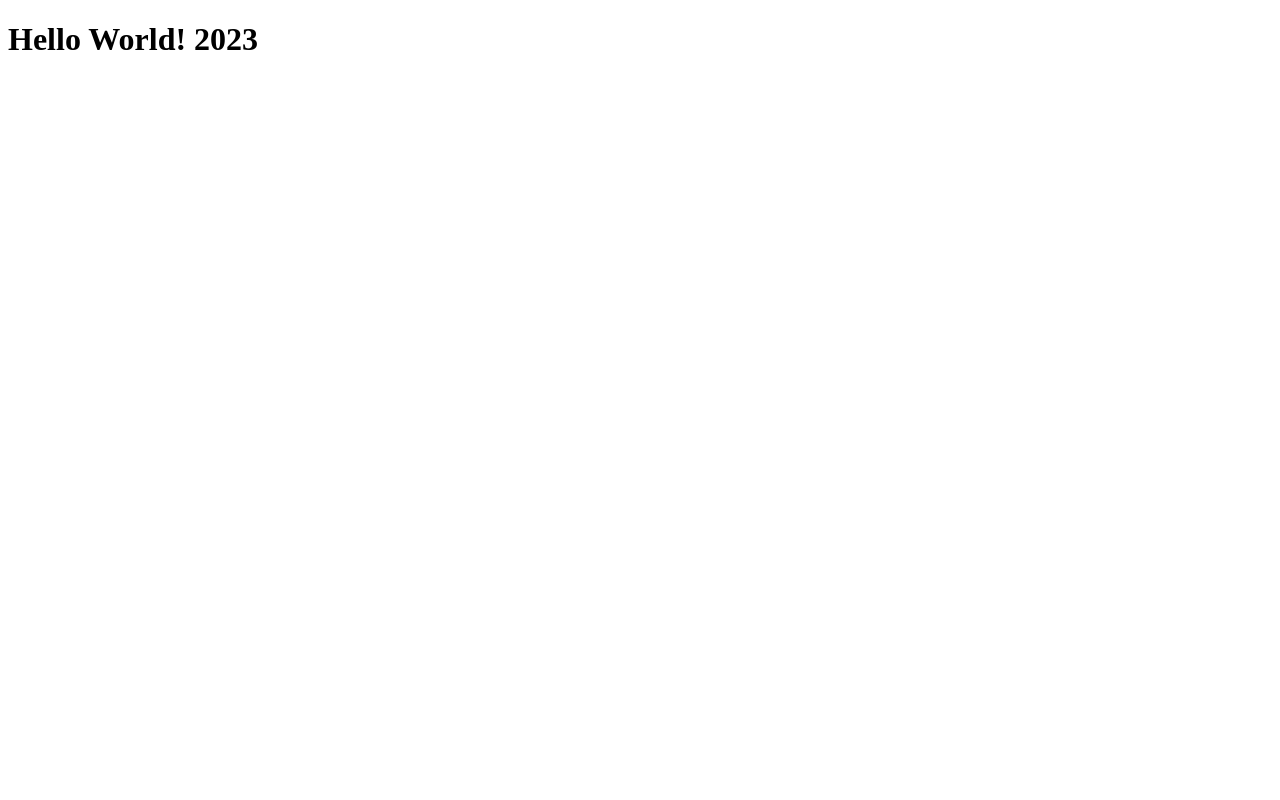
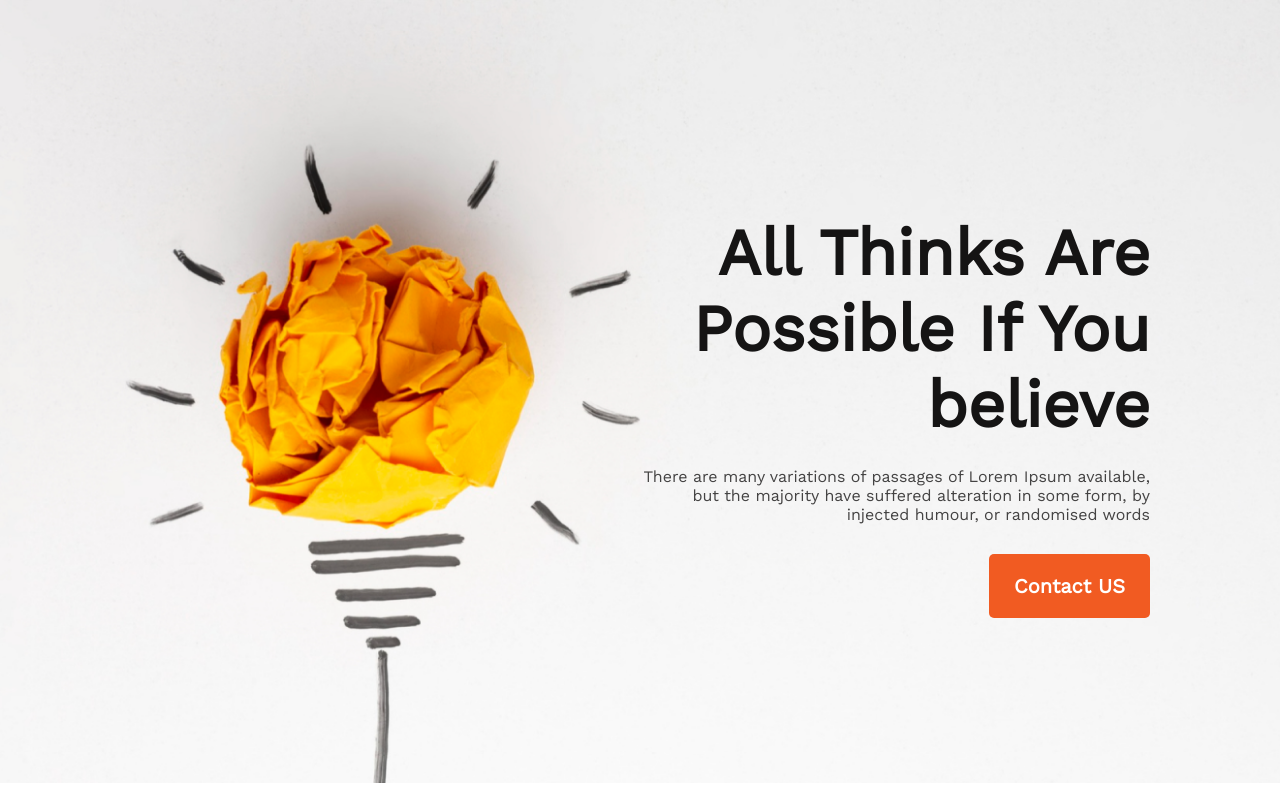
Before and after one commit to webgurusam/assignment-1, a plain HTML site: page index.html in a window 1280 px wide. Drawn offline with nearby package versions, Linux system fonts and the light colour scheme.

Commit message:
header section added

```diff
--- a/css/style.css
+++ b/css/style.css
@@ -0,0 +1,43 @@
+* {
+    margin: 0;
+    padding: 0;
+    font-family: 'Work Sans', sans-serif;
+}
+
+.btn-primary {
+    font-weight: 600;
+    font-size: 20px;
+    color: #fff;
+    background: #F15B22;
+    border-radius: 5px;
+    padding: 20px 25px;
+    border: 0;
+}
+
+/* Header Section Styles */
+.header {
+    padding: 0 130px;
+    padding-top: 215px;
+    padding-bottom: 165px;
+    background: url(../images/banner/banner1.png);
+    background-repeat: no-repeat;
+    background-size: cover;
+    overflow: hidden;
+}
+
+.banner-content {
+    width: 525px;
+    float: right;
+    text-align: right;
+}
+
+.banner-title {
+    font-weight: 700;
+    font-size: 65px;
+    color: #151414;
+}
+
+.banner-description {
+    color: #444343;
+    margin: 24px 0 30px;
+}
--- a/index.html
+++ b/index.html
@@ -6,10 +6,22 @@
     <meta http-equiv="X-UA-Compatible" content="IE=edge">
     <meta name="viewport" content="width=device-width, initial-scale=1.0">
     <title>New Year Plans</title>
+    <link rel="preconnect" href="https://fonts.googleapis.com">
+    <link rel="preconnect" href="https://fonts.gstatic.com" crossorigin>
+    <link href="https://fonts.googleapis.com/css2?family=Work+Sans&display=swap" rel="stylesheet">
+    <link rel="stylesheet" href="css/style.css">
 </head>
 
 <body>
-    <h1>Hello World! 2023</h1>
+    <!-- Header Section -->
+    <header class="header">
+        <div class="banner-content">
+            <h1 class="banner-title">All Thinks Are Possible If You believe</h1>
+            <p class="banner-description">There are many variations of passages of Lorem Ipsum available, but the
+                majority have suffered alteration in some form, by injected humour, or randomised words</p>
+            <button class="btn-primary">Contact US</button>
+        </div>
+    </header>
 </body>
 
 </html>
```
Also changed, not shown: images/icons/communication.png (added), images/icons/domains.png (added), images/icons/feather.png (added), images/icons/https.png (added), images/icons/maintenance.png (added), images/icons/shopping-cart.png (added).
